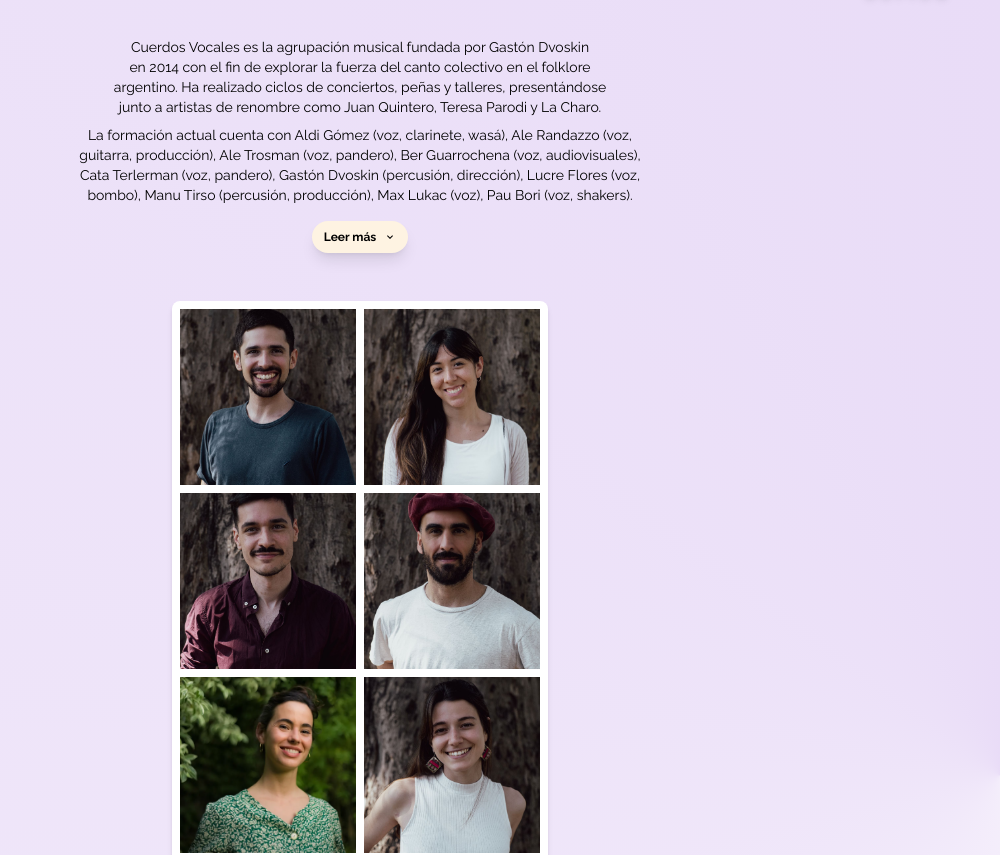
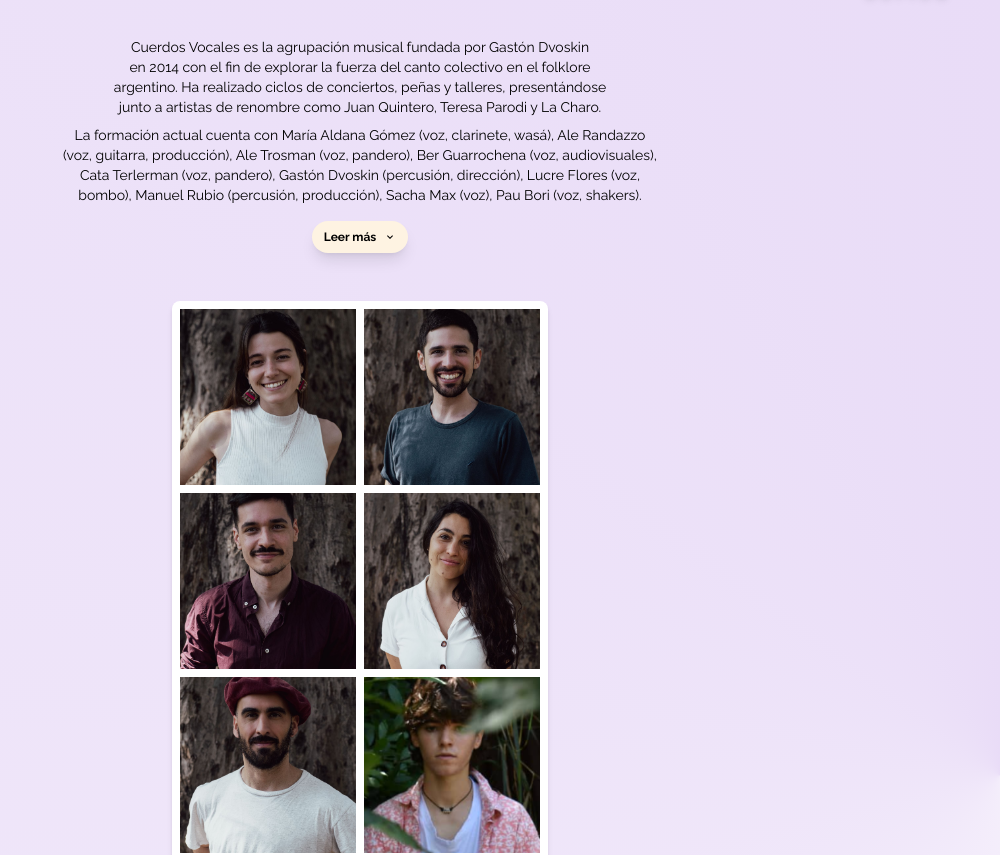
Before and after one commit to gastondvoskin/cuerdos-vocales, a React (Vite) app: page / in a window 1280 px wide. Shown: the part 2229-3084 px from the top of the page, without its empty margins (280-1280 px from the left). Built offline with nearby package versions, Linux system fonts and the light colour scheme.

Commit message:
Update lukac, rubio, gomez names and rubio image

```diff
--- a/src/assets/texts/members/tirso.ts
+++ b/src/assets/texts/members/rubio.ts
@@ -1,10 +1,10 @@
-import tirsoImage from "@/assets/images/members/tirsoImage.png";
+import rubioImage from "@/assets/images/members/rubioImage.jpg";
 
-const tirso = {
-  name: "Manu Tirso",
+const rubio = {
+  name: "Manuel Rubio",
   description:
     "Músico, docente y gestor cultural con amplia experiencia en enseñanza, dirección musical y producción artística. Profesor de batería en el Colegio ECOS y gestor del espacio cultural La PlaPla. Integrante de la marca Cincinnati Washboards y con trayectoria como integrante y sesionista de distintos proyectos musicales. Ha trabajado en proyectos educativos y sociales con el Ministerio de Desarrollo Social, además de formar parte como docente de la Orquesta de San Telmo y el proyecto Música por la Ciencia junto a Clara Cantore. Formación en música popular (Conservatorio Manuel de Falla) y dirección de coros y orquestas juveniles e infantiles (UNDAV).",
-  imageSrc: tirsoImage,
+  imageSrc: rubioImage,
 };
 
-export default tirso;
+export default rubio;
--- a/src/assets/texts/sections/weAre.ts
+++ b/src/assets/texts/sections/weAre.ts
@@ -1,7 +1,7 @@
 const weAreParagraphs = [
   "Cuerdos Vocales es la agrupación musical fundada por Gastón Dvoskin en 2014 con el fin de explorar la fuerza del canto colectivo en el folklore argentino. Ha realizado ciclos de conciertos, peñas y talleres, presentándose junto a artistas de renombre como Juan Quintero, Teresa Parodi y La Charo. ",
 
-  "La formación actual cuenta con Aldi Gómez (voz, clarinete, wasá), Ale Randazzo (voz, guitarra, producción), Ale Trosman (voz, pandero), Ber Guarrochena (voz, audiovisuales), Cata Terlerman (voz, pandero), Gastón Dvoskin (percusión, dirección), Lucre Flores (voz, bombo), Manu Tirso (percusión, producción), Max Lukac (voz), Pau Bori (voz, shakers). ",
+  "La formación actual cuenta con María Aldana Gómez (voz, clarinete, wasá), Ale Randazzo (voz, guitarra, producción), Ale Trosman (voz, pandero), Ber Guarrochena (voz, audiovisuales), Cata Terlerman (voz, pandero), Gastón Dvoskin (percusión, dirección), Lucre Flores (voz, bombo), Manuel Rubio (percusión, producción), Sacha Max (voz), Pau Bori (voz, shakers). ",
 
   "En enero de 2020, Cuerdos Vocales se consagró como ganador del Pre Cosquín en la categoría conjunto vocal, lo que le permitió participar en la 60a edición del Festival Nacional de Folklore de Cosquín, donde actuó en el escenario Atahualpa Yupanqui. ",
 
--- a/src/concert/CreditsCard.tsx
+++ b/src/concert/CreditsCard.tsx
@@ -1,14 +1,14 @@
 const CreditsCard: React.FC = () => {
   const members = [
-    { name: "Aldi Gómez", role: "Voz, clarinete, wasá" },
     { name: "Ale Randazzo", role: "Voz, guitarra, producción" },
     { name: "Ale Trosman", role: "Voz, pandero" },
     { name: "Ber Guarrochena", role: "Voz, producción" },
     { name: "Cata Terlerman", role: "Voz, pandero" },
     { name: "Gastón Dvoskin", role: "Percusión, dirección" },
     { name: "Lucre Flores", role: "Voz, bombo" },
-    { name: "Manu Tirso", role: "Percusión, producción" },
-    { name: "Max Lukac", role: "Voz, zapateo" },
+    { name: "Manuel Rubio", role: "Percusión, producción" },
+    { name: "María Aldana Gómez", role: "Voz, clarinete, wasá" },
+    { name: "Sacha Max", role: "Voz, zapateo" },
     { name: "Pau Bori", role: "Voz, shakers" },
   ];
 
--- a/src/constants/songs.ts
+++ b/src/constants/songs.ts
@@ -130,14 +130,14 @@ const songs: ISong[] = [
   {
     name: "Charros españoles",
     composer: "Anónimo",
-    arranger: "J. Quintero - Manu Tirso",
+    arranger: "J. Quintero - Manuel Rubio",
     species: "Charros",
     imageSrc: charros,
   },
   {
     name: "Charrada de los perros",
     composer: "Anónimo",
-    arranger: "J. Quintero - Manu Tirso",
+    arranger: "J. Quintero - Manuel Rubio",
     species: "Charrada",
     imageSrc: charrada,
   },
--- a/src/types.ts
+++ b/src/types.ts
@@ -77,7 +77,7 @@ export interface IMembers {
   randazzo: IMember;
   guarrochena: IMember;
   lukac: IMember;
-  tirso: IMember;
+  rubio: IMember;
   trosman: IMember;
   flores: IMember;
   gomez: IMember;
```
Also changed, not shown: src/assets/texts/members/members.ts (+8 -8 lines), src/assets/images/members/rubioImage.jpg (added), src/assets/images/members/rubioImage.png (renamed from src/assets/images/members/tirsoImage.png).
